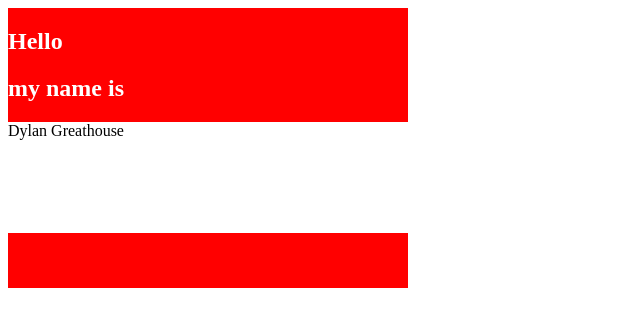
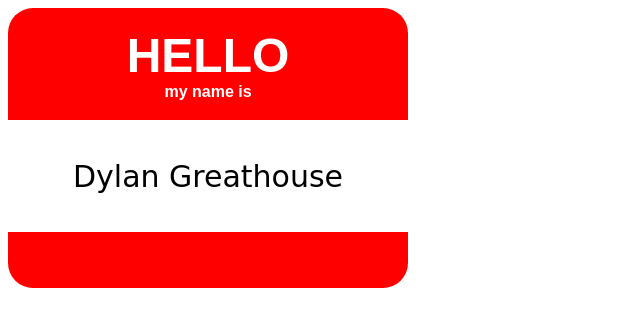
Before and after one commit to Dylan-Greathouse/lab02-nametag, a plain HTML site: page index.html in a window 1280 px wide. Shown: the whole page, without its empty margins (0-640 px from the left). Drawn offline with Linux system fonts and the light colour scheme.

Commit message:
changing to the css

```diff
--- a/style.css
+++ b/style.css
@@ -1,18 +1,43 @@
 .top {
     background-color: red;
     color: white;
+    border-radius: 25px 25px 0px 0px;
+    display: flex;
+    flex-direction: column;
+    justify-content: center;
+    align-items: center;
+    font-family: sans-serif;
+}
+
+h1 {
+    font-size: 3rem;
+    text-transform: uppercase;
+}
+h2 {
+    font-size: 1rem;
+}
+h1, h2 {
+   margin: 0
 }
 
  .middle {
    background-color: white;
+   text-align: center;
+   font-size: 30px;
+   font-family: cursive;
+   display: flex;
+   flex-direction: column;
+   justify-content: center;
+   align-items: center;
 }
 .bottom {
     background-color: red;
+    border-radius: 0px 0px 25px 25px;
 }
 main {
    height: 280px;
    width: 400px;
    display: grid;
    grid-template-rows: 2fr 2fr 1fr;
-   border-radius: 25px;
+
 }
```
